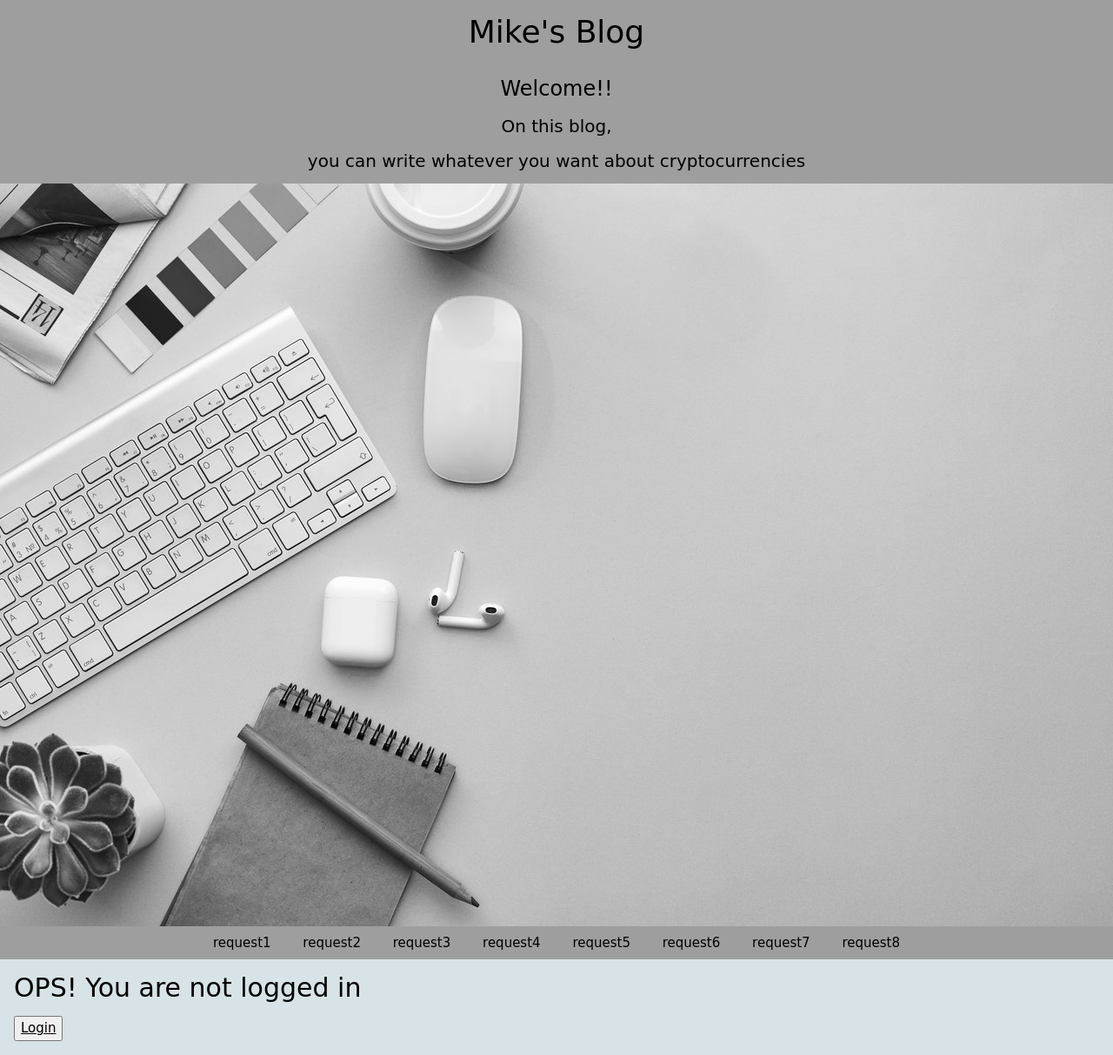
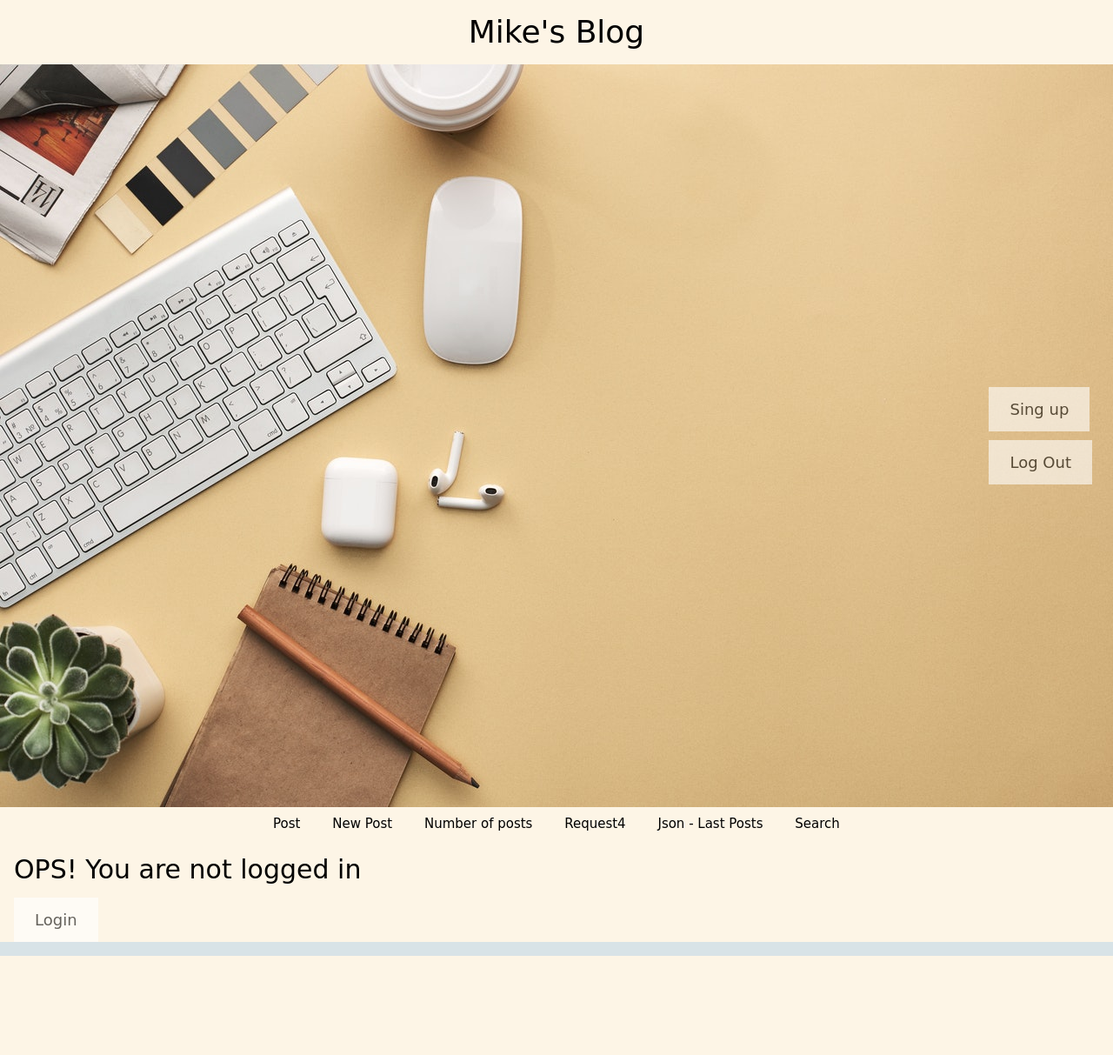
Before and after one commit to MikeMoresi/Mike-s-Blog, a Django app: page /Post in a window 1280 px wide. Shown: the whole page at 87% size. After the commit the page ends 1099 px from the top, so only its background shows below. Run offline with Django 3.2, Linux system fonts and the light colour scheme; data that the repository does not hold is empty.

```diff
--- a/mike_blog/Blog/templates/blog/base.html
+++ b/mike_blog/Blog/templates/blog/base.html
@@ -10,38 +10,34 @@
      body,h1,h2,h3,h4,h5,h6,h7 {font-family: cursive;}
 </style>
 
-<header class="w3-container w3-grey w3-center">
+<header class="w3-container w3-sand w3-center">
     <h1>Mike's Blog</h1>
 </header>
 
 <body>
 
-<div class="w3-container w3-grey w3-center">
-    <h3>Welcome!!</h3>
-    <h4>On this blog,</h4>
-    <h4>you can write whatever you want about cryptocurrencies</h4>
-</div>
+  <header class="w3-display-container w3-wide" id="home">
+    <img class="w3-image" src="{% static 'media/image1.jpg' %}" alt="image" width="1600" height="1060">
+    <div class="w3-display-right w3-padding-large">
+      <h6><button class="w3-button w3-white w3-padding-large w3-large w3-opacity w3-hover-opacity-off" ><a href="/singUp" style="text-decoration:none">Sing up</a></button></h6>
+      <h6><button class="w3-button w3-white w3-padding-large w3-large w3-opacity w3-hover-opacity-off" type="submit>"><a href="{% url 'logout' %}" style="text-decoration:none">Log Out</a></button></h6>
+    </div>
+  </header>
 
-<div class="image">
-    <img src="{% static 'media/image1.jpg' %}" alt="image" style="width:100%" class="w3-grayscale-max">
-</div>
-
-<div class="w3-bar-center w3-grey w3-center">
-    <button class="w3-bar-item w3-button tablink"> <a href="/singUp" style="text-decoration:none">request1</a></button>
-    <button class="w3-bar-item w3-button tablink"> <a href="/Post" style="text-decoration:none">request2</a></button>
-    <button class="w3-bar-item w3-button tablink"> <a href="/numberOfPosts" style="text-decoration:none">request3</a></button>
-    <button class="w3-bar-item w3-button tablink"> <a href="/<username>/<id>" style="text-decoration:none">request4</a></button>
-    <button class="w3-bar-item w3-button tablink"> <a href="/postLastHour" style="text-decoration:none">request5</a></button>
-    <button class="w3-bar-item w3-button tablink"> <a href="/index/" style="text-decoration:none">request6</a></button>
-    <button class="w3-bar-item w3-button tablink"> <a href="/Post/new/" style="text-decoration:none">request7</a></button>
-    <button class="w3-bar-item w3-button tablink"> <a href="/getClientIp" style="text-decoration:none">request8</a></button>
+<div class="w3-bar-center w3-sand w3-center">
+    <button class="w3-bar-item w3-button tablink"> <a href="/Post" style="text-decoration:none">Post</a></button>
+    <button class="w3-bar-item w3-button tablink"> <a href="/Post/new/" style="text-decoration:none">New Post</a></button>
+    <button class="w3-bar-item w3-button tablink"> <a href="/numberOfPosts" style="text-decoration:none">Number of posts</a></button>
+    <button class="w3-bar-item w3-button tablink"> <a href="/<username>/<id>" style="text-decoration:none">Request4</a></button>
+    <button class="w3-bar-item w3-button tablink"> <a href="/postLastHour" style="text-decoration:none">Json - Last Posts</a></button>
+    <button class="w3-bar-item w3-button tablink"> <a href="/index/" style="text-decoration:none">Search</a></button>
 </div>
 
 
 </body>
 
 
-<div class="w3-container w3-margin-bottom">
+<div class="w3-container w3-margin-bottom w3-sand">
 {%block singUp%}
 {%endblock%}
 {% block login %}
--- a/mike_blog/Blog/templates/blog/postEdit.html
+++ b/mike_blog/Blog/templates/blog/postEdit.html
@@ -8,10 +8,10 @@
          {{ form.as_p }}
          {%if my_query == True %}
          {%endif%}
-         <button type="submit" class="save btn btn-default">Save</button>
+         <button class="w3-button w3-white w3-padding-large w3-large w3-opacity w3-hover-opacity-off" type="submit" class="save btn btn-default">Save</button>
      </form>
 {% else %}
 <h2>OPS! You are not logged in</h2>
-<button type="submit"><a href="{% url 'logout' %}">Login</a></button>
+<button style="text-decoration:none" type="submit"><a href="{% url 'logout' %}" style="text-decoration:none">Login</a></button>
 {% endif %}
 {% endblock %}
--- a/mike_blog/Blog/templates/blog/postList.html
+++ b/mike_blog/Blog/templates/blog/postList.html
@@ -6,11 +6,7 @@
                 {{ errMsg }}
             </div>
             <div>
-                <p><strong>Hi {{ user.username }}!</strong>
-            </div>
-            <div>
-                 <button><a href="/Post/new/">New Post</a> </button>
-                <button type="submit>"><a href="{% url 'logout' %}">Log Out</a></button>
+                <h2><strong>Hi {{ user.username }}!</strong></h2>
             </div>
 
             {% for post in posts %}
@@ -23,7 +19,7 @@
             {% endfor %}
     {% else %}
             <h2>OPS! You are not logged in</h2>
-            <button type="submit"><a href="{% url 'logout' %}">Login</a></button>
+            <button class="w3-button w3-white w3-padding-large w3-large w3-opacity w3-hover-opacity-off" type="submit"><a href="{% url 'logout' %}" style="text-decoration:none">Login</a></button>
             </div>
 
     {% endif %}
--- a/mike_blog/Blog/templates/blog/singUp.html
+++ b/mike_blog/Blog/templates/blog/singUp.html
@@ -8,9 +8,9 @@
 <form method="post">
     {% csrf_token %}
     {{ form.as_p }}
-    <button type="submit">Sing Up</button>
+    <button class="w3-button w3-white w3-padding-large w3-large w3-opacity w3-hover-opacity-off" type="submit">Sing in</button>
 </form>
 <h3>Already have an account?</h3>
-<button type="submit"><a href="/account/login/">Login</a> </button>
+<button class="w3-button w3-white w3-padding-large w3-large w3-opacity w3-hover-opacity-off" type="submit"><a href="/account/login/" style="text-decoration:none">Login</a> </button>
 </div>
 {% endblock %}
--- a/mike_blog/Blog/templates/registration/login.html
+++ b/mike_blog/Blog/templates/registration/login.html
@@ -5,7 +5,7 @@
   <form method="post">
     {% csrf_token %}
     {{ form.as_p }}
-    <button type="submit">Login</button>
-    <button type="submit"><a href="/singUp">Sing Up</a> </button>
+    <button class="w3-button w3-white w3-padding-large w3-large w3-opacity w3-hover-opacity-off" type="submit">Login</button>
+    <button class="w3-button w3-white w3-padding-large w3-large w3-opacity w3-hover-opacity-off" type="submit"><a href="/singUp" style="text-decoration:none">Sing Up</a> </button>
   </form>
 {% endblock %}
--- a/mike_blog/mike_blog/settings.py
+++ b/mike_blog/mike_blog/settings.py
@@ -26,7 +26,7 @@ SECRET_KEY = 'django-insecure-fj870&o1=bsd^=_#95@@g+93al9^^pkmou26lo=n8eg(9=@o0r
 # SECURITY WARNING: don't run with debug turned on in production!
 DEBUG = True
 
-ALLOWED_HOSTS = ['michaelmoresi.pythonanywhere.com']
+ALLOWED_HOSTS = [] #'michaelmoresi.pythonanywhere.com'
 
 
 # Application definition
```
